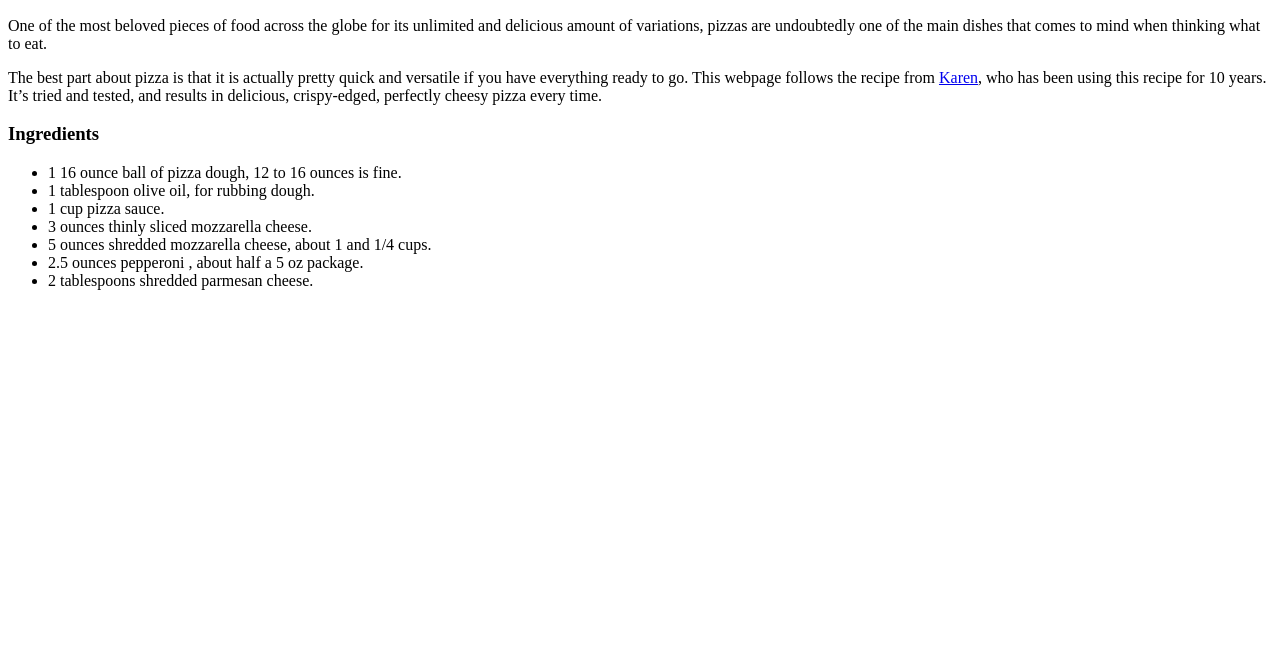
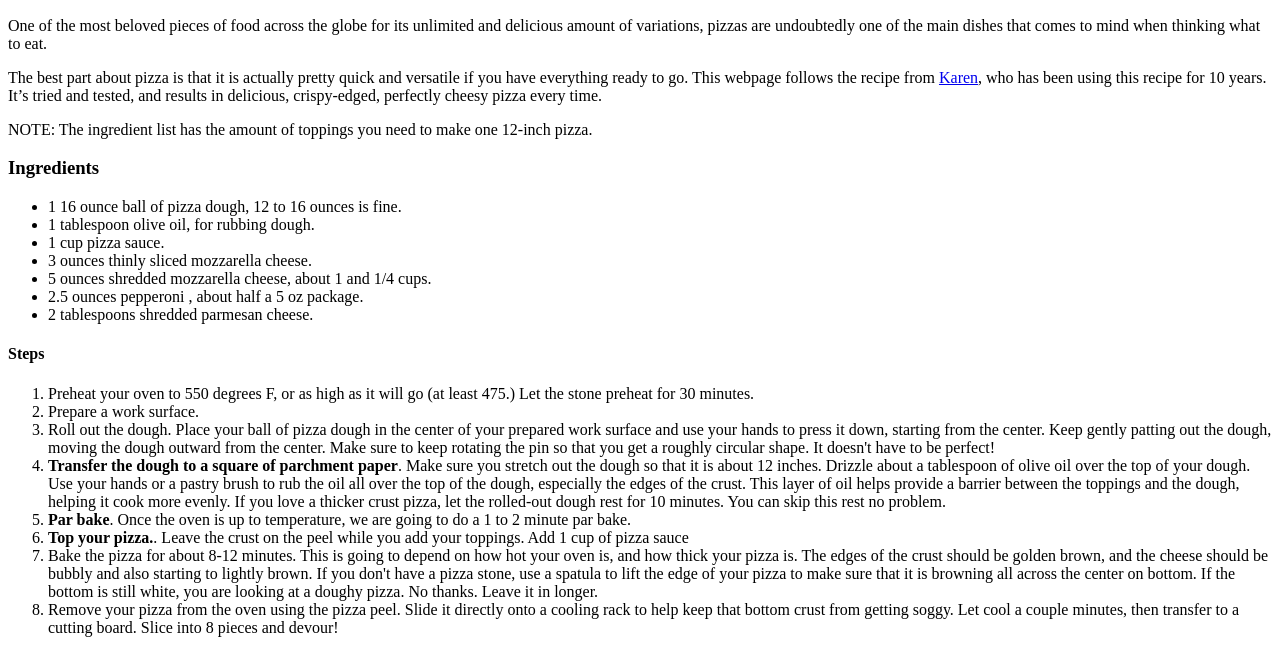
Before and after one commit to Houser97/odin-recipes, a plain HTML site: page Pizza.html in a window 1280 px wide. Shown: the part 434-1087 px from the top of the page. Before the commit the page ends 800 px from the top, so only its background shows below. Drawn offline with Linux system fonts and the light colour scheme.

Commit message:
Creacion of the second recipe Pizza

```diff
--- a/Pizza.html
+++ b/Pizza.html
@@ -19,6 +19,9 @@
         This webpage follows the recipe from <a href="https://thefoodcharlatan.com/homemade-pizza-recipe/">Karen</a>, who
         has been using this recipe for 10 years. It’s tried and tested, and results in delicious, crispy-edged, perfectly cheesy pizza every time.
     </p>
+    <p>
+        NOTE: The ingredient list has the amount of toppings you need to make one 12-inch pizza.
+    </p>
     <h3>Ingredients</h3>
         <ul>
             <li>1 16 ounce ball of pizza dough, 12 to 16 ounces is fine.</li>
@@ -29,4 +32,23 @@
             <li>2.5 ounces pepperoni , about half a 5 oz package.</li>
             <li>2 tablespoons shredded parmesan cheese.</li>
         </ul>
+    <h4>Steps</h4>
+        <ol>
+            <li>Preheat your oven to 550 degrees F, or as high as it will go (at least 475.) Let the stone preheat for 30 minutes.</li>
+            <li>Prepare a work surface.</li>
+            <li><stron>Roll out the dough</stron>. Place your ball of pizza dough in the center of your prepared work surface and use your hands to press it down, starting from the center. Keep gently patting out the dough, moving the dough outward from the center.
+                Make sure to keep rotating the pin so that you get a roughly circular shape. It doesn't have to be perfect!
+            </li>
+            <li><strong>Transfer the dough to a square of parchment paper</strong>.
+                Make sure you stretch out the dough so that it is about 12 inches.
+                Drizzle about a tablespoon of olive oil over the top of your dough. Use your hands or a pastry brush to rub the oil all over the top of the dough, especially the edges of the crust. This layer of oil helps provide a barrier between the toppings and the dough, helping it cook more evenly.
+                If you love a thicker crust pizza, let the rolled-out dough rest for 10 minutes. You can skip this rest no problem.
+            </li>
+            <li><strong>Par bake</strong>. Once the oven is up to temperature, we are going to do a 1 to 2 minute par bake.</li>
+            <li><strong>Top your pizza.</strong>. Leave the crust on the peel while you add your toppings.
+                Add 1 cup of pizza sauce
+            </li>
+            <li>Bake the pizza for about 8-12 minutes. This is going to depend on how hot your oven is, and how thick your pizza is. The edges of the crust should be golden brown, and the cheese should be bubbly and also starting to lightly brown. If you don't have a pizza stone, use a spatula to lift the edge of your pizza to make sure that it is browning all across the center on bottom. If the bottom is still white, you are looking at a doughy pizza. No thanks. Leave it in longer.</li>
+            <li>Remove your pizza from the oven using the pizza peel. Slide it directly onto a cooling rack to help keep that bottom crust from getting soggy. Let cool a couple minutes, then transfer to a cutting board. Slice into 8 pieces and devour!</li>
+        </ol>
 </body>
```
Also changed, not shown: index.html (+4 -1 lines).
